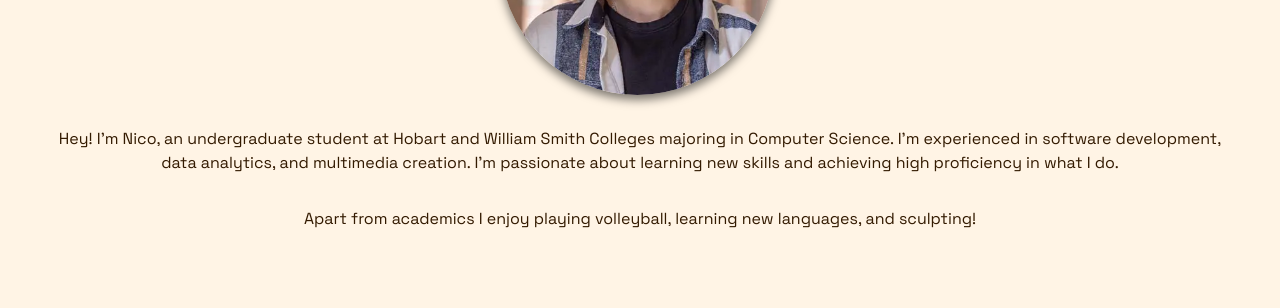
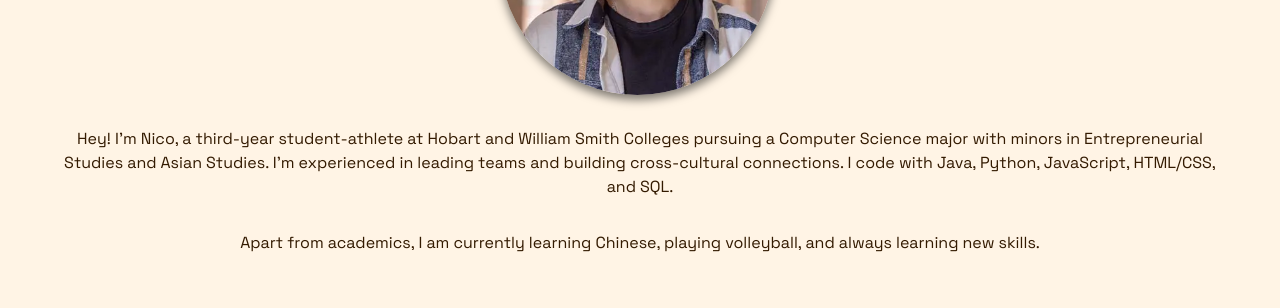
Before and after one commit to NicoDiazAg/personal-portfolio, a plain HTML site: page index.html in a window 1280 px wide. Shown: the part 359-667 px from the top of the page. Drawn offline with Linux system fonts and the light colour scheme.

Commit message:
Update index.html

```diff
--- a/index.html
+++ b/index.html
@@ -70,14 +70,10 @@
           </div>
         </article>
         <p class="hero__p1">
-          Hey! I'm Nico, an undergraduate student at Hobart and William Smith
-          Colleges majoring in Computer Science. I'm experienced in software
-          development, data analytics, and multimedia creation. I'm passionate
-          about learning new skills and achieving high proficiency in what I do.
+          Hey! I'm Nico, a third-year student-athlete at Hobart and William Smith Colleges pursuing a Computer Science major with minors in Entrepreneurial Studies and Asian Studies. I'm experienced in leading teams and building cross-cultural connections. I code with Java, Python, JavaScript, HTML/CSS, and SQL.
         </p>
         <p class="hero__p2">
-          Apart from academics I enjoy playing volleyball, learning new
-          languages, and sculpting!
+          Apart from academics, I am currently learning Chinese, playing volleyball, and always learning new skills.
         </p>
       </section>
       <section id="skills" class="skills">
```
